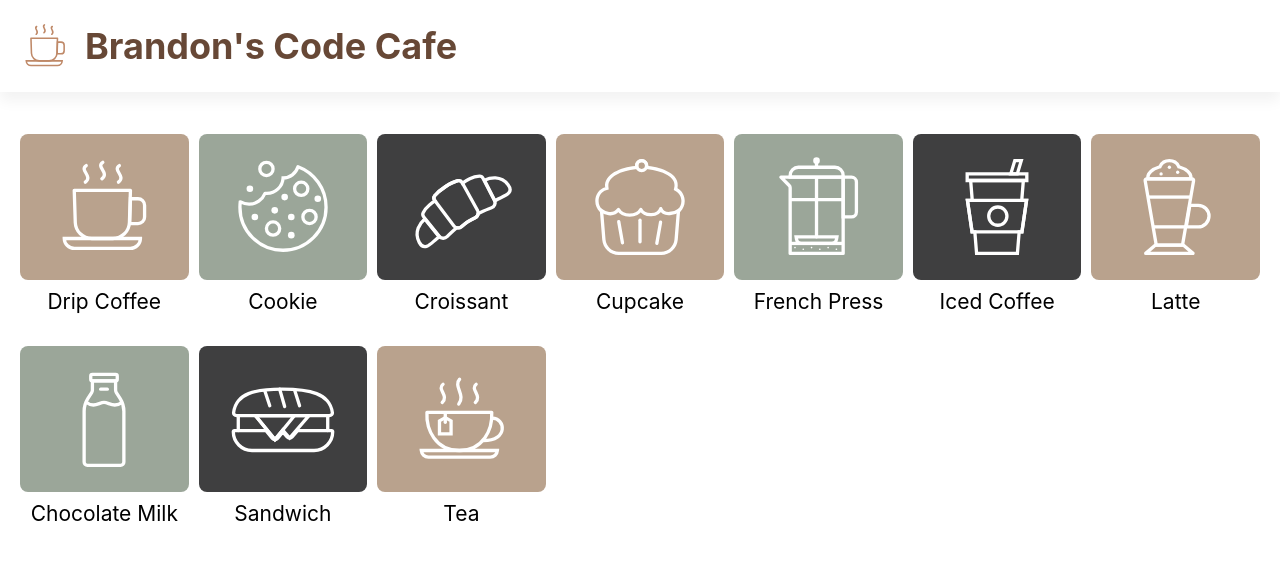
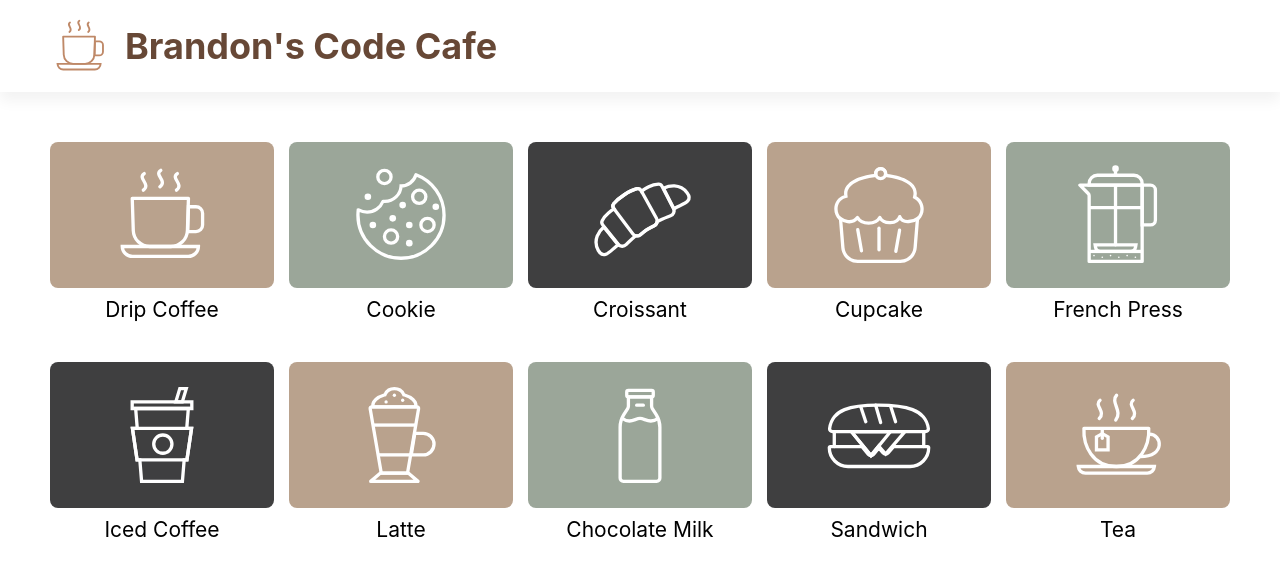
Before and after one commit to branpres/code-cafe, a React (Create React App) app: page / in a window 1280 px wide. Shown: the top 576 px of the page. Built offline with nearby package versions, Linux system fonts and the light colour scheme.

Commit message:
Add styling to thumbnails.

```diff
--- a/src/App.css
+++ /dev/null
@@ -1,38 +0,0 @@
-.App {
-  text-align: center;
-}
-
-.App-logo {
-  height: 40vmin;
-  pointer-events: none;
-}
-
-@media (prefers-reduced-motion: no-preference) {
-  .App-logo {
-    animation: App-logo-spin infinite 20s linear;
-  }
-}
-
-.App-header {
-  background-color: #282c34;
-  min-height: 100vh;
-  display: flex;
-  flex-direction: column;
-  align-items: center;
-  justify-content: center;
-  font-size: calc(10px + 2vmin);
-  color: white;
-}
-
-.App-link {
-  color: #61dafb;
-}
-
-@keyframes App-logo-spin {
-  from {
-    transform: rotate(0deg);
-  }
-  to {
-    transform: rotate(360deg);
-  }
-}
--- a/src/App.js
+++ b/src/App.js
@@ -1,4 +1,3 @@
-import './App.css';
 import Header from './components/Header';
 import { items } from './items';
 import Home from './components/Home';
--- a/src/components/Header.css
+++ b/src/components/Header.css
@@ -13,8 +13,30 @@
 }
 
 .header-component h1 {
-  font-size: 36px;
+  font-size: 30px;
   font-weight: 700;
   color: #674836;
   margin-left: 15px;
 }
+
+.header-component p {
+  color: #674836;
+}
+
+@media (min-width: 768px) {
+  .header-component {
+      padding: 0 50px;
+  }
+
+  .header-component img {
+      height: 60px;
+      width: 60px;
+  }
+
+  .header-component h1 {
+    font-size: 36px;
+    font-weight: 700;
+    color: #674836;
+    margin-left: 15px;
+  }
+}
--- a/src/components/Home.css
+++ b/src/components/Home.css
@@ -13,3 +13,11 @@
 .home-component .thumbnail-component:nth-child(3n + 3) div {
   background-color: #3F3F40;
 }
+
+@media (min-width: 768px) {
+  .home-component {
+      grid-template-columns: repeat(auto-fit, minmax(200px, 1fr));
+      padding: 40px 50px;
+      grid-gap: 40px 15px;
+  }
+}
--- a/src/components/Thumbnail.css
+++ b/src/components/Thumbnail.css
@@ -18,6 +18,7 @@
 .thumbnail-component img {
   height: 106px;
   width: 106px;
+  transition: transform 100ms ease;
 }
 
 .thumbnail-component p {
@@ -30,3 +31,7 @@
   text-align: center;
   white-space: nowrap;
 }
+
+.thumbnail-component:hover img {
+  transform: scale(1.2);
+}
```
